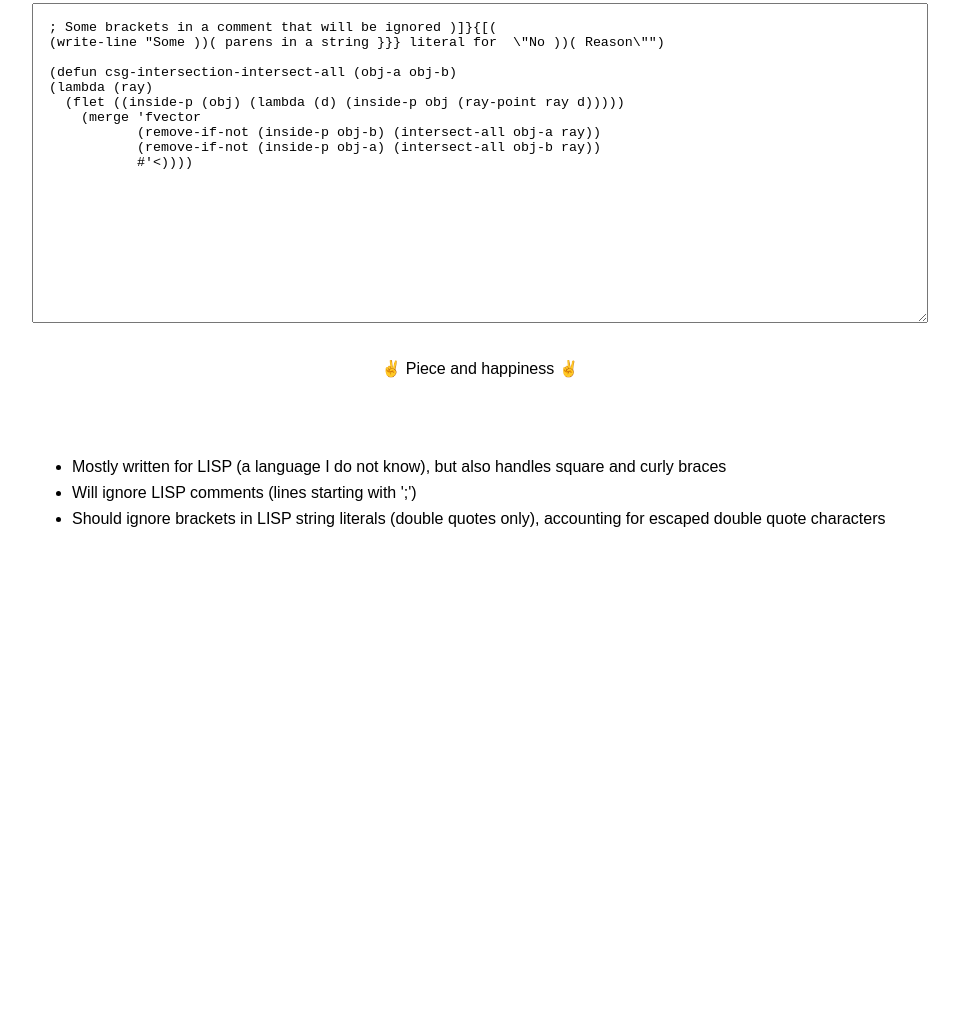
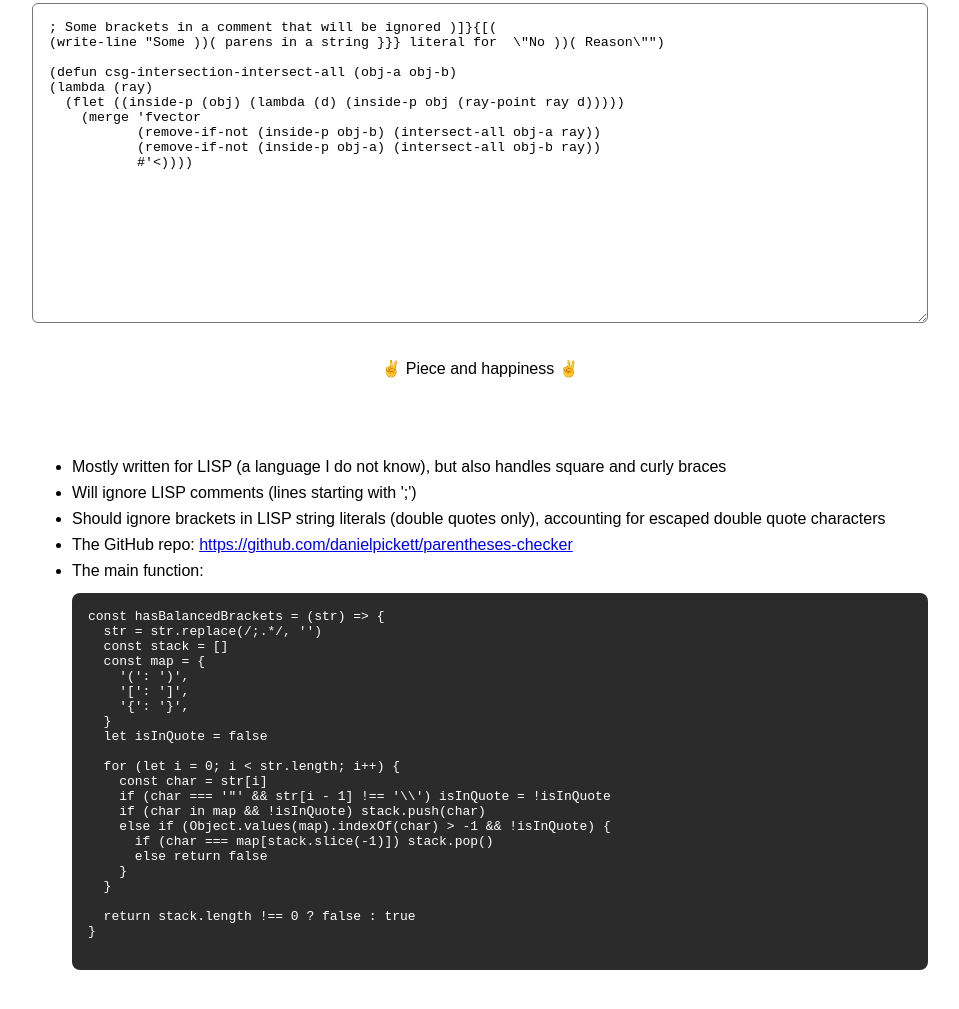
Before and after one commit to danielpickett/parentheses-checker, a website: page index.html in a window 1280 px wide. Shown: the part 143-1152 px from the top of the page, without its empty margins (160-1119 px from the left). Before the commit the page ends 800 px from the top, so only its background shows below. Drawn offline with Linux system fonts and the light colour scheme.

Commit message:
small presentation tweaks

```diff
--- a/index.html
+++ b/index.html
@@ -28,7 +28,44 @@
         Should ignore brackets in LISP string literals (double quotes only),
         accounting for escaped double quote characters
       </li>
+      <li>
+        The GitHub repo:
+        <a href="https://github.com/danielpickett/parentheses-checker"
+          >https://github.com/danielpickett/parentheses-checker</a
+        >
+      </li>
+      <li>
+        The main function:
+        <br />
+        <pre class="code">
+const hasBalancedBrackets = (str) => {
+  str = str.replace(/;.*/, '')
+  const stack = []
+  const map = {
+    '(': ')',
+    '[': ']',
+    '{': '}',
+  }
+  let isInQuote = false
+
+  for (let i = 0; i < str.length; i++) {
+    const char = str[i]
+    if (char === '"' && str[i - 1] !== '\\') isInQuote = !isInQuote
+    if (char in map && !isInQuote) stack.push(char)
+    else if (Object.values(map).indexOf(char) > -1 && !isInQuote) {
+      if (char === map[stack.slice(-1)]) stack.pop()
+      else return false
+    }
+  }
+
+  return stack.length !== 0 ? false : true
+}
+            </pre
+        >
+      </li>
     </ul>
+    <br />
+
     <script src="./script.js"></script>
   </body>
 </html>
--- a/script.js
+++ b/script.js
@@ -20,11 +20,11 @@ const hasBalancedBrackets = (str) => {
     '[': ']',
     '{': '}',
   }
-
   let isInQuote = false
 
   for (let i = 0; i < str.length; i++) {
     const char = str[i]
+    // account for LISP double quote string literals
     if (char === '"' && str[i - 1] !== '\\') isInQuote = !isInQuote
     if (char in map && !isInQuote) stack.push(char)
     else if (Object.values(map).indexOf(char) > -1 && !isInQuote) {
@@ -33,9 +33,7 @@ const hasBalancedBrackets = (str) => {
     }
   }
 
-  if (stack.length !== 0) return false
-
-  return true
+  return stack.length !== 0 ? false : true
 }
 
 const updateValue = () => {
--- a/style.css
+++ b/style.css
@@ -20,6 +20,7 @@ body {
   max-width: calc(100vw - 2rem);
   padding: 1rem;
   white-space: pre;
+  border-radius: 0.375rem;
 }
 
 #output {
@@ -33,3 +34,10 @@ body {
 li {
   margin-bottom: 0.5em;
 }
+
+.code {
+  padding: 1rem;
+  background-color: rgb(43, 43, 43);
+  color: white;
+  border-radius: 0.5rem;
+}
```
